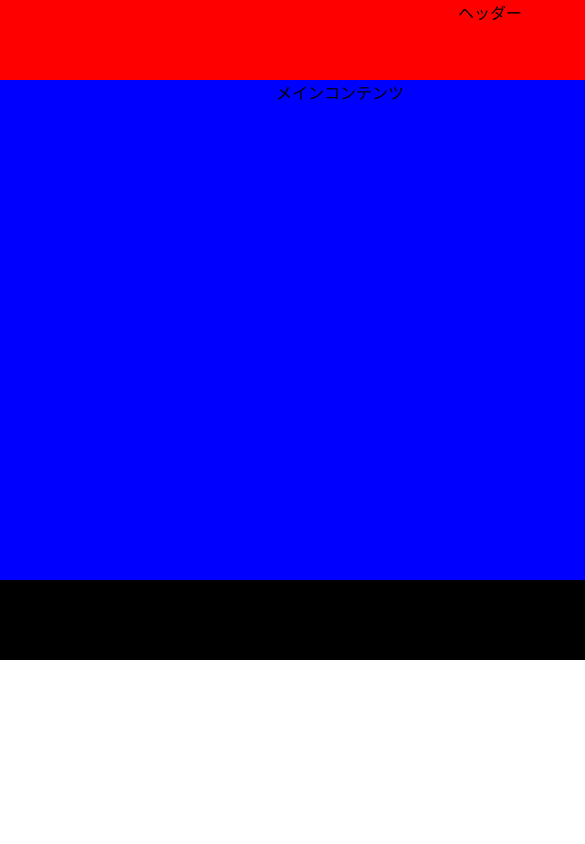
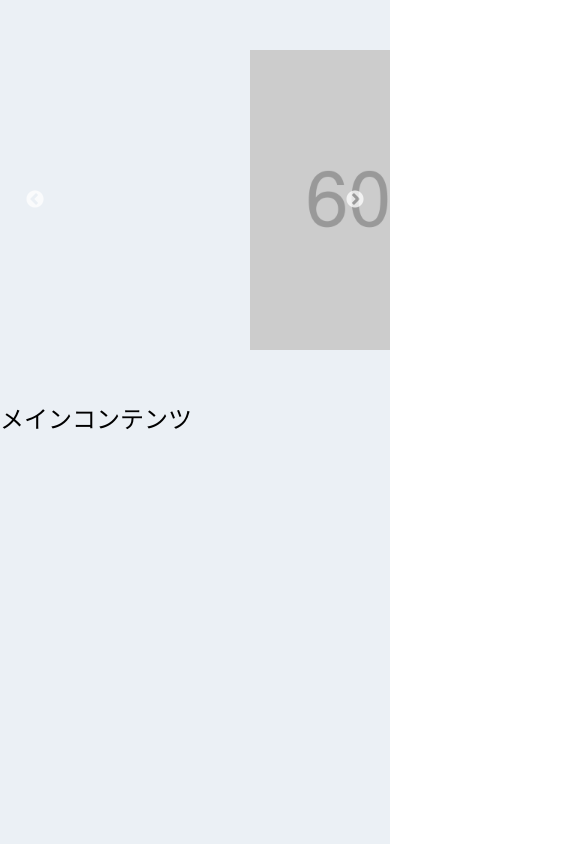
Before and after one commit to naginogisa/practice-profile-page, a plain HTML site: page sample/index.html in a window 390 px wide. Shown: the top 844 px of the page, 585 px wide, since content can reach past the window. Drawn offline with nearby package versions, Linux system fonts and the light colour scheme.

Commit message:
一時コミット

```diff
--- a/sample/css/main.css
+++ b/sample/css/main.css
@@ -1,13 +1,16 @@
 body {
   margin: 0;
+  height: 100%;
+  background: linear-gradient(#F3F7BC, #2DC847);
 }
 
 .header {
   text-align: center;
-  height: 80px;
+  height: 350px;
   width: 980px;
-  background: red;
-  margin: 0 auto;
+  background: #EBF0F5;
+  margin: 40px auto 0 auto;
+  padding-top: 50px;
 }
 
 .footer {
@@ -28,12 +31,60 @@ body {
 .main-wrap>.main {
   height: 100%;
   width: 680px;
-  background: blue;
+  background: #EBF0F5;
   float: left;
 }
+
 .main-wrap>.sidebar {
   height: 100%;
   width: 300px;
   background: green;
   float: left;
 }
+.slick {
+  padding-left: 250px;
+}
+
+.slick .slick-prev {
+  left: 25px
+}
+
+.slick .slick-next {
+  right: 25px
+}
+
+@media screen and (max-width:750px) {
+  /*　画面サイズが1024pxからはここを読み込む　*/
+  body {
+    font-size: 1.5rem;
+  }
+
+  .header {
+    text-align: left;
+    width: 100%;
+    margin: 0;
+  }
+
+  .footer {
+    text-align: left;
+    width: 100%;
+  }
+
+  .main-wrap {
+    text-align: left;
+    height: auto;
+    width: 100%;
+  }
+
+  .main-wrap>.main {
+    height: 500px;
+    width: 100%;
+    float: none;
+  }
+  .main-wrap>.sidebar {
+    height: 500px;
+    width: 100%;
+    float: none;
+  }
+
+}
--- a/sample/index.html
+++ b/sample/index.html
@@ -2,12 +2,21 @@
 <html lang="ja">
 <head>
   <meta charset="UTF-8">
+  <meta name="viewport" content="width=device-width, initial-scale=1">
   <title>Practice</title>
+  <link rel="stylesheet" type="text/css" href="https://cdnjs.cloudflare.com/ajax/libs/slick-carousel/1.8.1/slick.min.css"/>
+  <link rel="stylesheet" type="text/css" href="https://cdnjs.cloudflare.com/ajax/libs/slick-carousel/1.8.1/slick-theme.min.css"/>
   <link rel="stylesheet" type="text/css" href="css/main.css">
 </head>
 <body>
 <header class="header">
-  ヘッダー
+  <div id="slick01" class="slick">
+    <div><a href="#content01"><img src="images/dummy.png" alt="デモ1" width="450" height="300"></a></div>
+    <div><a href="#content02"><img src="images/dummy.png" alt="デモ2" width="450" height="300"></a></div>
+    <div><a href="#content03"><img src="images/dummy.png" alt="デモ3" width="450" height="300"></a></div>
+    <div><a href="#content04"><img src="images/dummy.png" alt="デモ4" width="450" height="300"></a></div>
+  </div>
+
 </header>
 <main class="main-wrap">
   <article class="main">
@@ -22,5 +31,7 @@
 </footer>
 
 </body>
-<script type="javascript" src="js/main.js"></script>
+<script src="https://code.jquery.com/jquery-2.2.4.min.js"></script>
+<script src="https://cdnjs.cloudflare.com/ajax/libs/slick-carousel/1.8.1/slick.min.js"></script>
+<script src="js/main.js"></script>
 </html>
--- a/sample/js/main.js
+++ b/sample/js/main.js
@@ -0,0 +1,3 @@
+$(function () {
+  $('#slick01').slick();
+});
```
Also changed, not shown: public/index.html (+2 -1 lines), sample/images/dummy.png (added), 2 other files.
